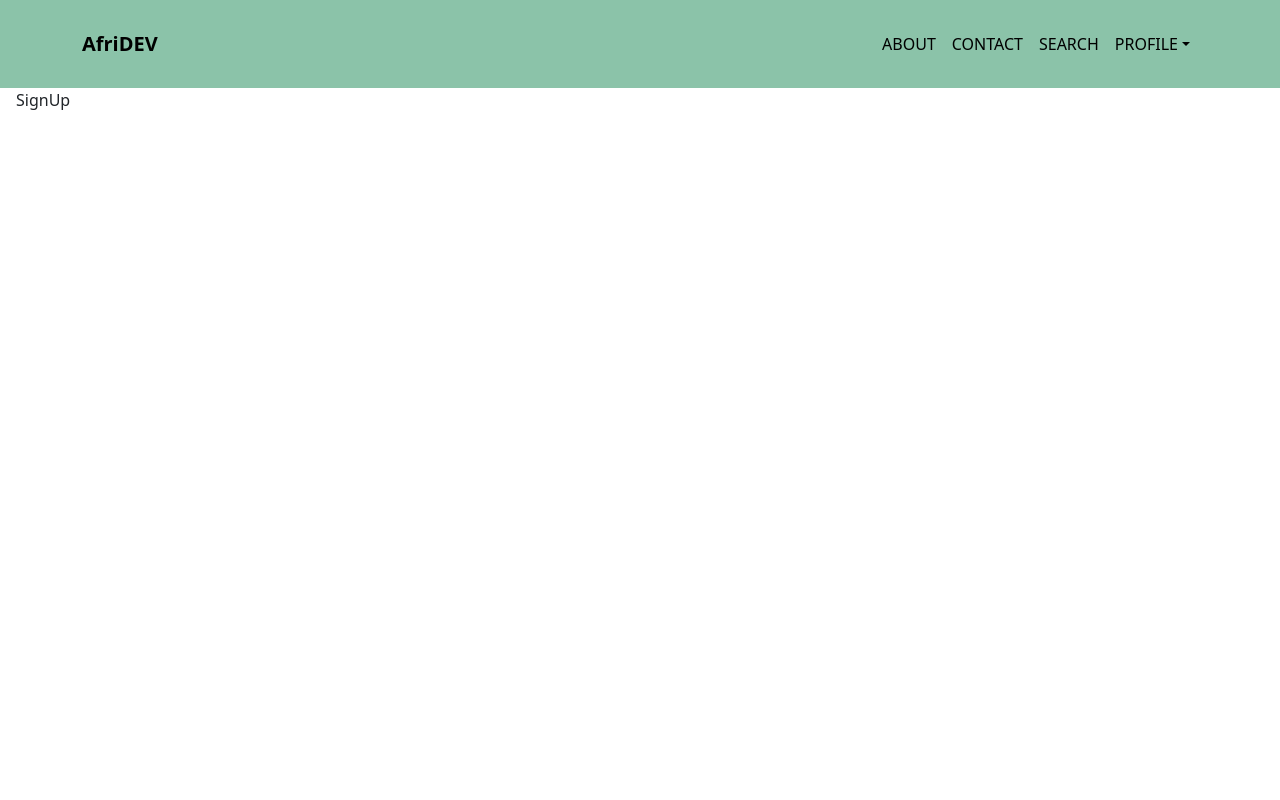
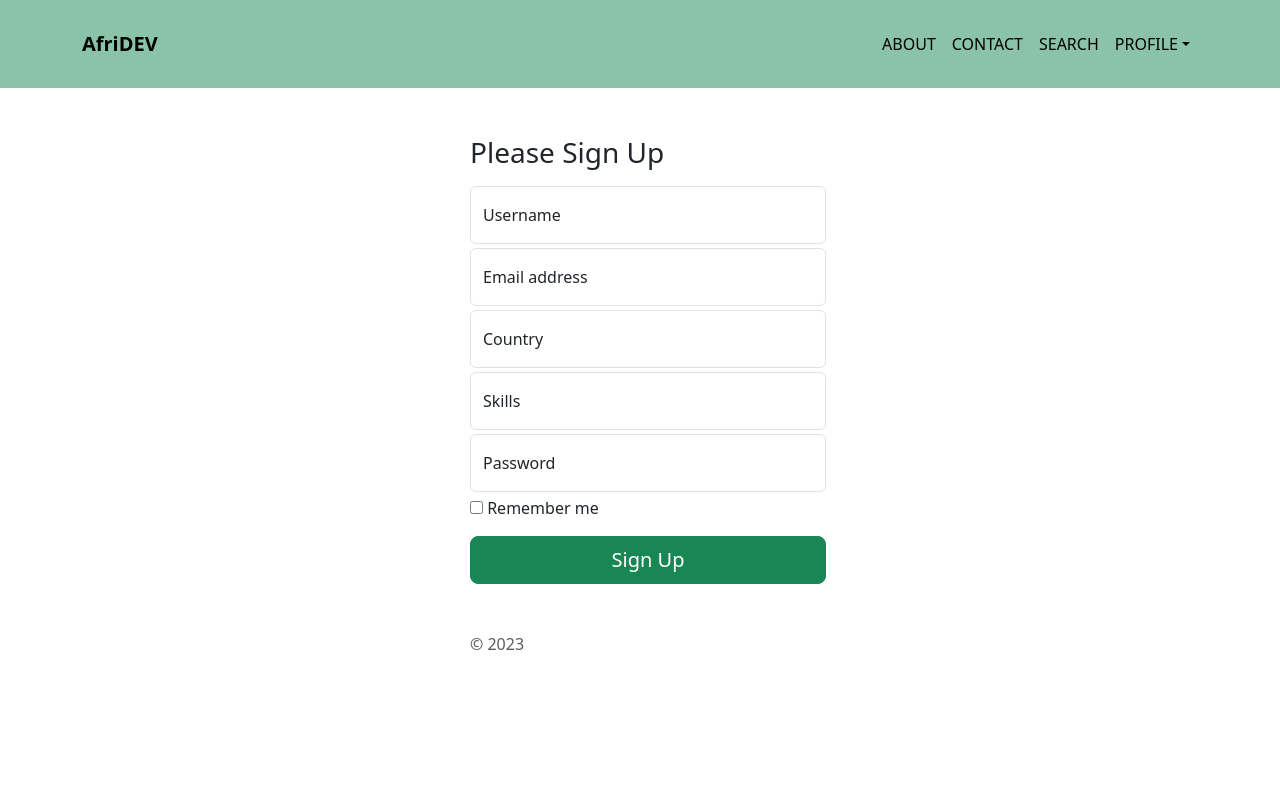
Before and after one commit to Edgar-Macharia/Afridev-Phase-3-project, a React (Create React App) app in the folder react/: page /signup in a window 1280 px wide. Shown: the top 800 px of the page. Built offline with nearby package versions, Linux system fonts and the light colour scheme.

Commit message:
updated signup and login

```diff
--- a/react/src/pages/Login.js
+++ b/react/src/pages/Login.js
@@ -1,9 +1,56 @@
-import React from 'react'
+import React from "react";
 
 const Login = () => {
   return (
-    <div>Login</div>
-  )
-}
+    <div className="container mt-5 pt-5">
+      <div className="row justify-content-center">
+        <div className="col-lg-4">
+          <form>
+            <h1 className="h3 mb-3 fw-normal">Please Log in</h1>
 
-export default Login
+            <div className="form-floating">
+              <input
+                type="text"
+                className="form-control"
+                id="floatingInput"
+                placeholder="name"
+              />
+              <label htmlFor="floatingInput">Username</label>
+            </div>
+
+            <div className="form-floating">
+              <input
+                type="email"
+                className="form-control"
+                id="floatingInput"
+                placeholder="name@example.com"
+              />
+              <label htmlFor="floatingInput">Email address</label>
+            </div>
+            <div className="form-floating">
+              <input
+                type="password"
+                className="form-control"
+                id="floatingPassword"
+                placeholder="Password"
+              />
+              <label htmlFor="floatingPassword">Password</label>
+            </div>
+
+            <div className="checkbox mb-3">
+              <label>
+                <input type="checkbox" value="remember-me" /> Remember me
+              </label>
+            </div>
+            <button className="w-100 btn btn-lg btn-success" type="submit">
+              Log in
+            </button>
+            <p className="mt-5 mb-3 text-muted">&copy; 2023</p>
+          </form>
+        </div>
+      </div>
+    </div>
+  );
+};
+
+export default Login;
--- a/react/src/pages/SignUp.js
+++ b/react/src/pages/SignUp.js
@@ -1,9 +1,76 @@
-import React from 'react'
+import React from "react";
 
 function SignUp() {
   return (
-    <div>SignUp</div>
-  )
+    <div>
+      <div className="container mt-5 ">
+        <div className="row justify-content-center">
+          <div className="col-lg-4">
+            <form>
+              <h1 className="h3 mb-3 fw-normal">Please Sign Up</h1>
+
+                <div className="form-floating mb-1">
+                  <input
+                    type="text"
+                    className="form-control"
+                    id="floatingInput"
+                    placeholder="name"
+                  />
+                  <label htmlFor="floatingInput">Username</label>
+                </div>
+
+                <div className="form-floating mb-1">
+                  <input
+                    type="email"
+                    className="form-control"
+                    id="floatingInput"
+                    placeholder="name@example.com"
+                  />
+                  <label htmlFor="floatingInput">Email address</label>
+                </div>
+                <div className="form-floating mb-1">
+                  <input
+                    type="text"
+                    className="form-control"
+                    id="floatingInput"
+                    placeholder="name"
+                  />
+                  <label htmlFor="floatingInput">Country</label>
+                </div>
+                <div className="form-floating mb-1">
+                  <input
+                    type="text"
+                    className="form-control"
+                    id="floatingInput"
+                    placeholder="name"
+                  />
+                  <label htmlFor="floatingInput">Skills</label>
+                </div>
+                <div className="form-floating mb-1">
+                  <input
+                    type="password"
+                    className="form-control"
+                    id="floatingPassword"
+                    placeholder="Password"
+                  />
+                  <label htmlFor="floatingPassword">Password</label>
+                </div>
+
+                <div className="checkbox mb-3">
+                  <label>
+                    <input type="checkbox" value="remember-me" /> Remember me
+                  </label>
+                </div>
+                <button className="w-100 btn btn-lg btn-success" type="submit">
+                  Sign Up
+                </button>
+                <p className="mt-5 mb-3 text-muted">&copy; 2023</p>
+            </form>
+          </div>
+        </div>
+      </div>
+    </div>
+  );
 }
 
-export default SignUp
+export default SignUp;
```
